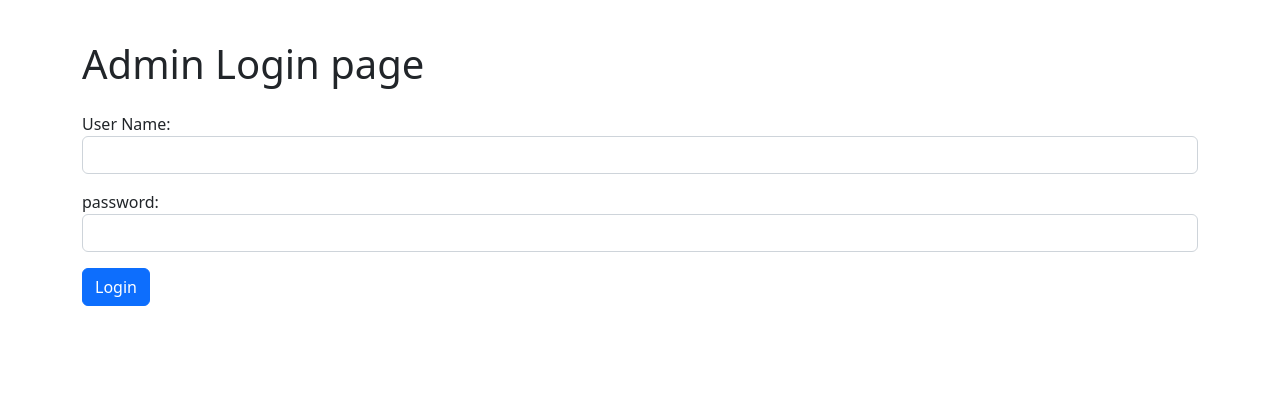
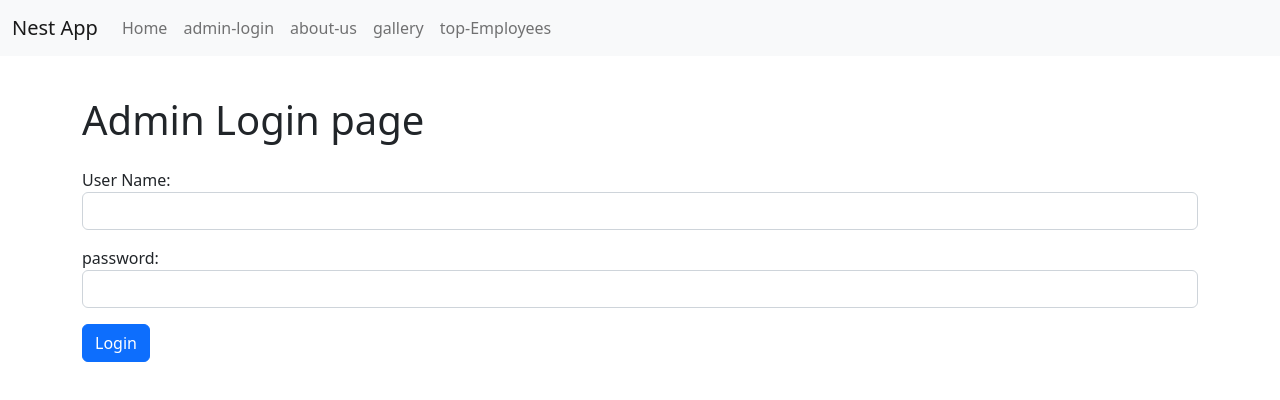
Before and after one commit to krishnanunnijp/Nest-angular-app, an Angular app: page / in a window 1280 px wide. Shown: the top 400 px of the page. Built offline with nearby package versions, Linux system fonts and the light colour scheme.

Commit message:
Navbar added

```diff
--- a/src/app/about-page/about-page.component.html
+++ b/src/app/about-page/about-page.component.html
@@ -1 +1,3 @@
-<p class="text-center">This is the gallery page</p>
+<app-admin-navbar></app-admin-navbar>
+
+<p class="mt-4 text-center">This is the gallery page</p>
--- a/src/app/admin-login/admin-login.component.html
+++ b/src/app/admin-login/admin-login.component.html
@@ -1,3 +1,4 @@
+<app-admin-navbar></app-admin-navbar>
 <div class="container">
     <div class="row">
         <div class="col col-12 col-sm-12 col-md-12 col-lg-12 col-xl-12 col-xxl-12">
--- /dev/null
+++ b/src/app/admin-navbar/admin-navbar.component.html
@@ -0,0 +1,27 @@
+<nav class="navbar navbar-expand-lg bg-light">
+    <div class="container-fluid">
+      <a class="navbar-brand" href="/home">Nest App</a>
+      <button class="navbar-toggler" type="button" data-bs-toggle="collapse" data-bs-target="#navbarNav" aria-controls="navbarNav" aria-expanded="false" aria-label="Toggle navigation">
+        <span class="navbar-toggler-icon"></span>
+      </button>
+      <div class="collapse navbar-collapse" id="navbarNav">
+        <ul class="navbar-nav">
+          <li class="nav-item">
+            <a class="nav-link " aria-current="page" href="/home">Home</a>
+          </li>
+          <li class="nav-item">
+            <a class="nav-link" href="">admin-login</a>
+          </li>
+          <li class="nav-item">
+            <a class="nav-link" href="/about">about-us</a>
+          </li>
+          <li class="nav-item">
+            <a class="nav-link" href="/gallery">gallery</a>
+          </li>
+          <li class="nav-item">
+            <a class="nav-link" href="/top">top-Employees</a>
+          </li>
+        </ul>
+      </div>
+    </div>
+  </nav>
--- a/src/app/app.module.ts
+++ b/src/app/app.module.ts
@@ -10,6 +10,7 @@ import { GalleryPageComponent } from './gallery-page/gallery-page.component';
 import { TopEmpoyeesPageComponent } from './top-empoyees-page/top-empoyees-page.component';
 import { AdminLoginComponent } from './admin-login/admin-login.component';
 import { FormsModule } from '@angular/forms';
+import { AdminNavbarComponent } from './admin-navbar/admin-navbar.component';
 
 const myRoutes:Routes=[
   {
@@ -41,7 +42,8 @@ const myRoutes:Routes=[
     AboutPageComponent,
     GalleryPageComponent,
     TopEmpoyeesPageComponent,
-    AdminLoginComponent
+    AdminLoginComponent,
+    AdminNavbarComponent
   ],
   imports: [
     BrowserModule,
--- a/src/app/gallery-page/gallery-page.component.html
+++ b/src/app/gallery-page/gallery-page.component.html
@@ -1 +1,3 @@
-<p class="text-center">This is the gallery  page</p>
+<app-admin-navbar></app-admin-navbar>
+
+<p class="mt-4 text-center">This is the gallery  page</p>
--- a/src/app/home-page/home-page.component.html
+++ b/src/app/home-page/home-page.component.html
@@ -1 +1,3 @@
-<p class="text-center">This is the NestDigitalApp Home page</p>
+<app-admin-navbar></app-admin-navbar>
+
+<p class="mt-4 text-center">This is the NestDigitalApp Home page</p>
--- a/src/app/top-empoyees-page/top-empoyees-page.component.html
+++ b/src/app/top-empoyees-page/top-empoyees-page.component.html
@@ -1 +1,3 @@
-<p class="text-center">This is the top Employees list page</p>
+<app-admin-navbar></app-admin-navbar>
+
+<p class="mt-4 text-center">This is the top Employees list page</p>
```
Also changed, not shown: src/app/admin-navbar/admin-navbar.component.ts (added, +10 -0 lines), src/app/admin-navbar/admin-navbar.component.css (added).
